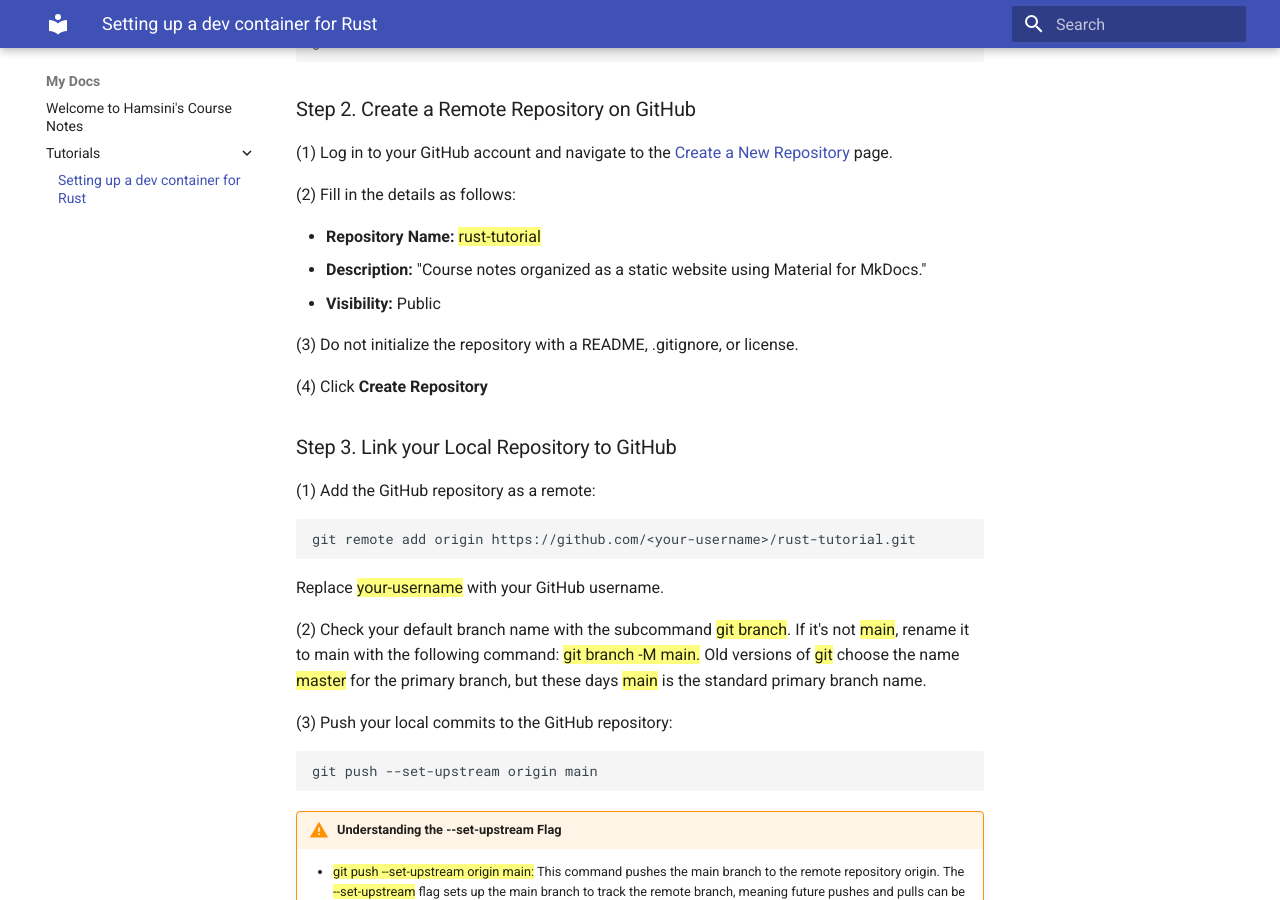
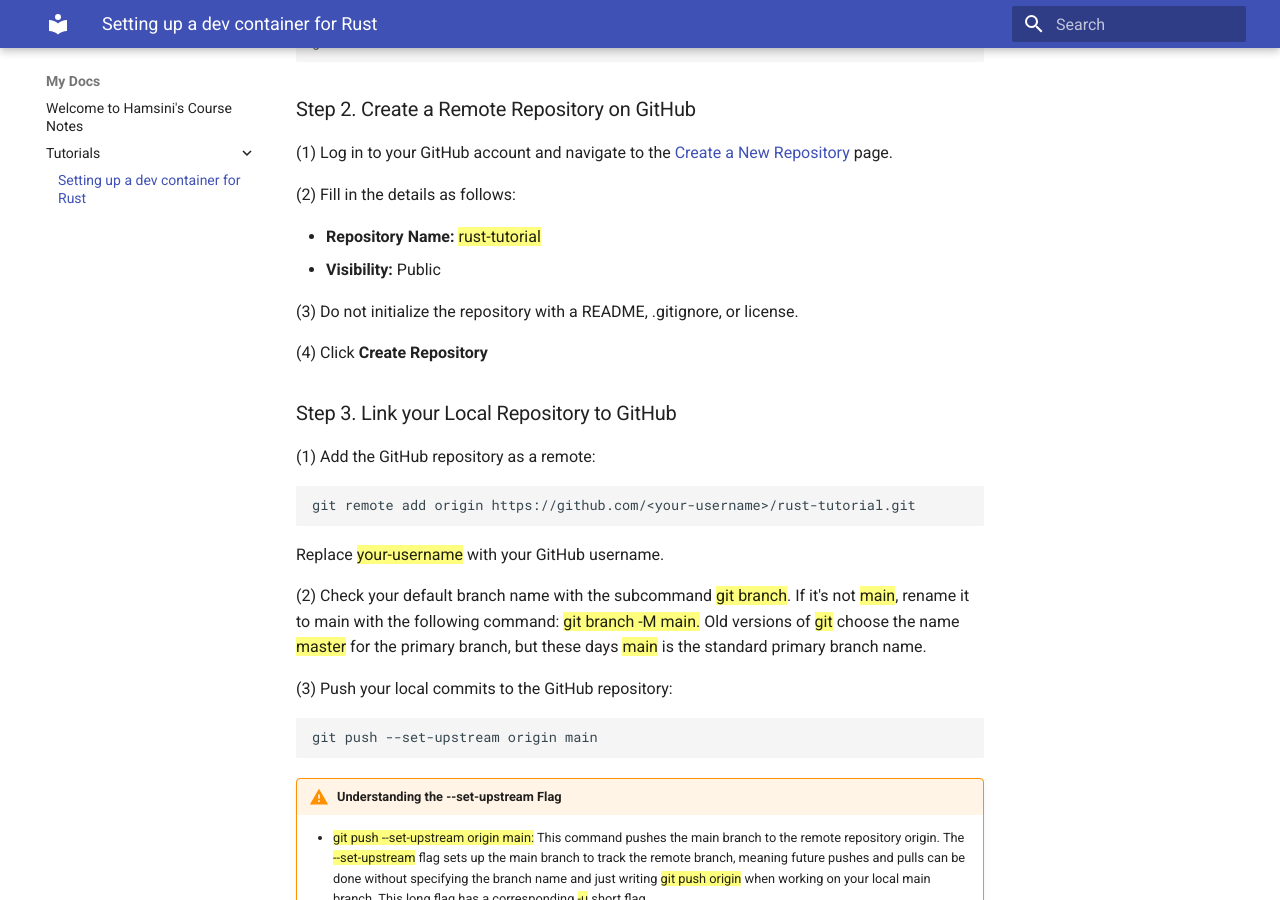
Before and after one commit to htankala/comp423-course-notes, an MkDocs documentation site: the page built from docs/tutorials/rust-setup.md, in a window 1280 px wide and 900 px high, scrolled down 1244 px. Built offline with MkDocs 1.6.1 and Material for MkDocs 9.7.7, drawn with Linux system fonts in a browser that asks for light colours.

Commit message:
edited tutorial

```diff
--- a/docs/tutorials/rust-setup.md
+++ b/docs/tutorials/rust-setup.md
@@ -47,7 +47,6 @@ git commit -m "Initial commit with README"
 (2) Fill in the details as follows:
 
 * **Repository Name:** <mark>rust-tutorial</mark>
-* **Description:** "Course notes organized as a static website using Material for MkDocs."
 * **Visibility:** Public
 
 (3) Do not initialize the repository with a README, .gitignore, or license.
```
